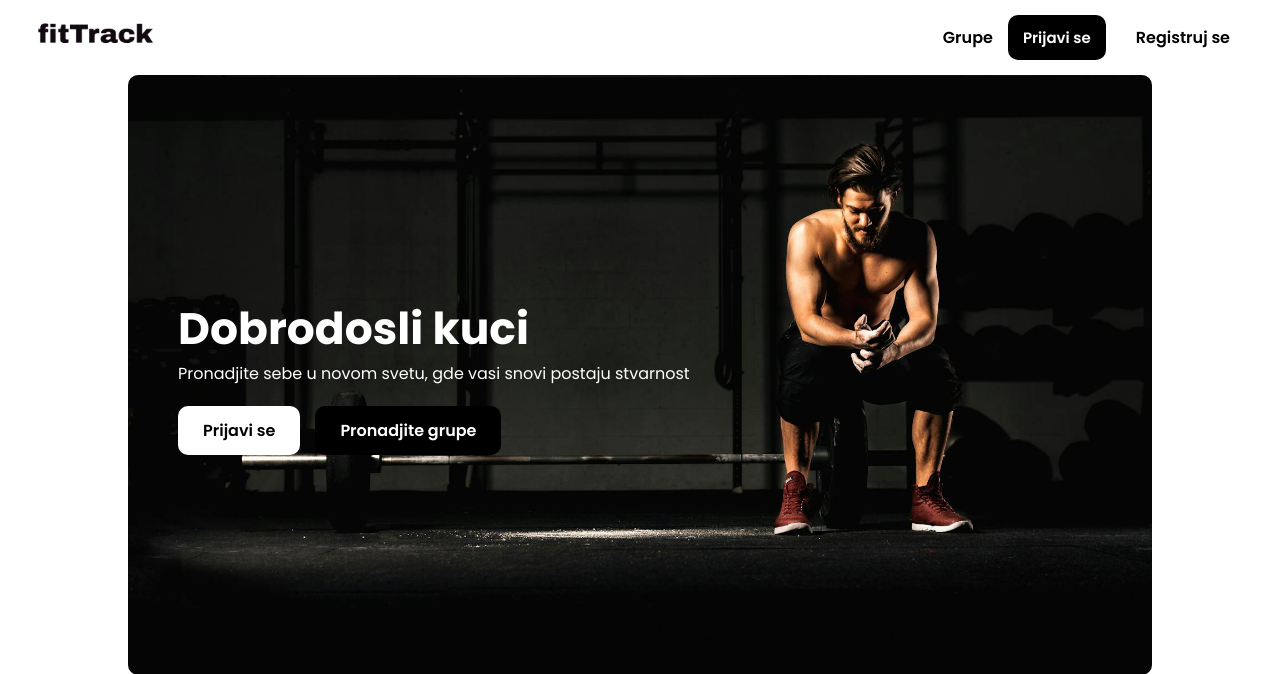
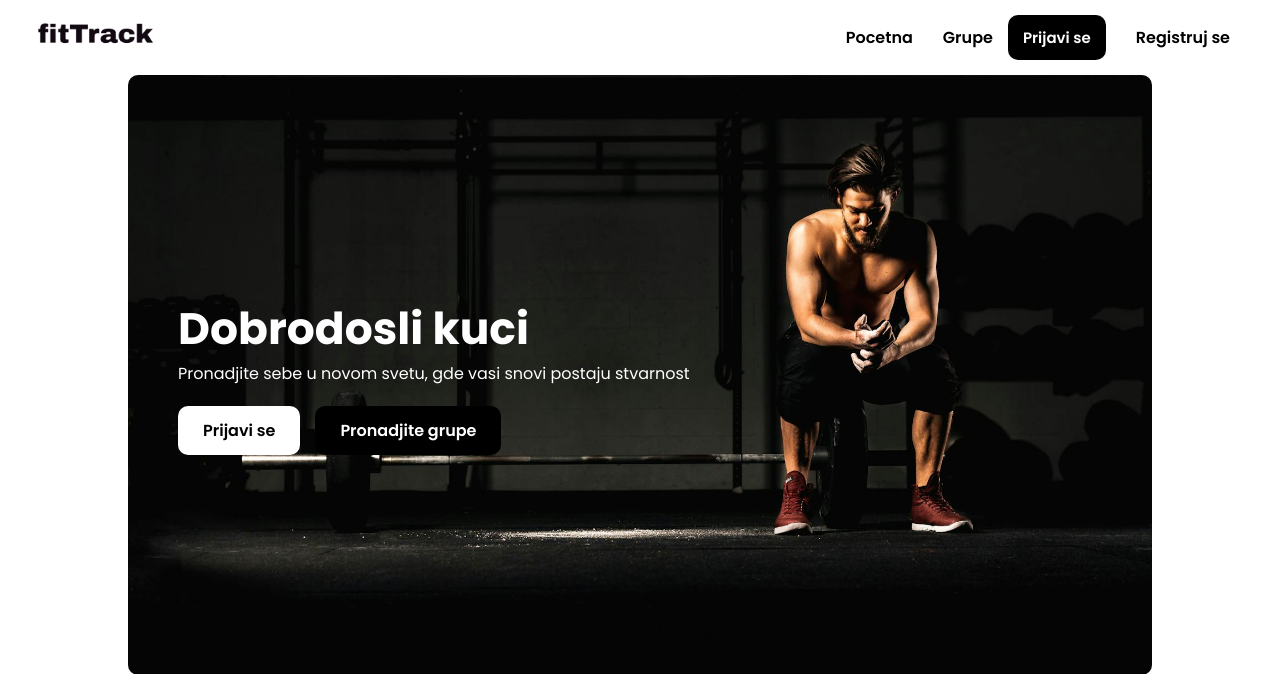
Before and after one commit to nickola23/PHPFitnessApp, a PHP site: page /index.php in a window 1280 px wide. Shown: the top 674 px of the page. Run offline with PHP 8.4, Linux system fonts and the light colour scheme.

Commit message:
index added in navbar

```diff
--- a/php/header.php
+++ b/php/header.php
@@ -4,7 +4,7 @@
 <header>
     <a href="index.php" class="headerLogo"><img src="./images/logoBlack.png" alt="Logo"></a>
     <ul class="headerLinks">
-
+        <li><a href="index.php">Pocetna</a></li>
         <li><a href="groups.php">Grupe</a></li>
         <?php
         if(isset($_SESSION['email'])) echo
```
